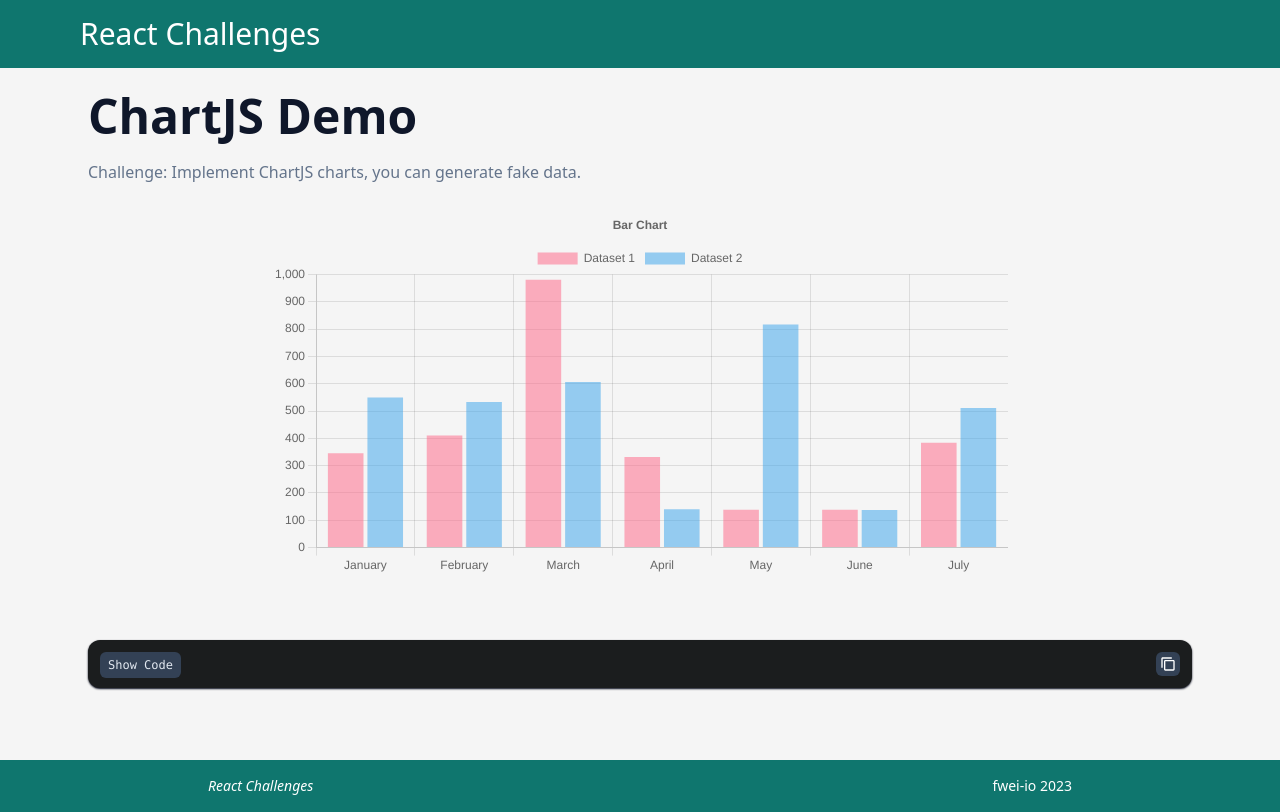
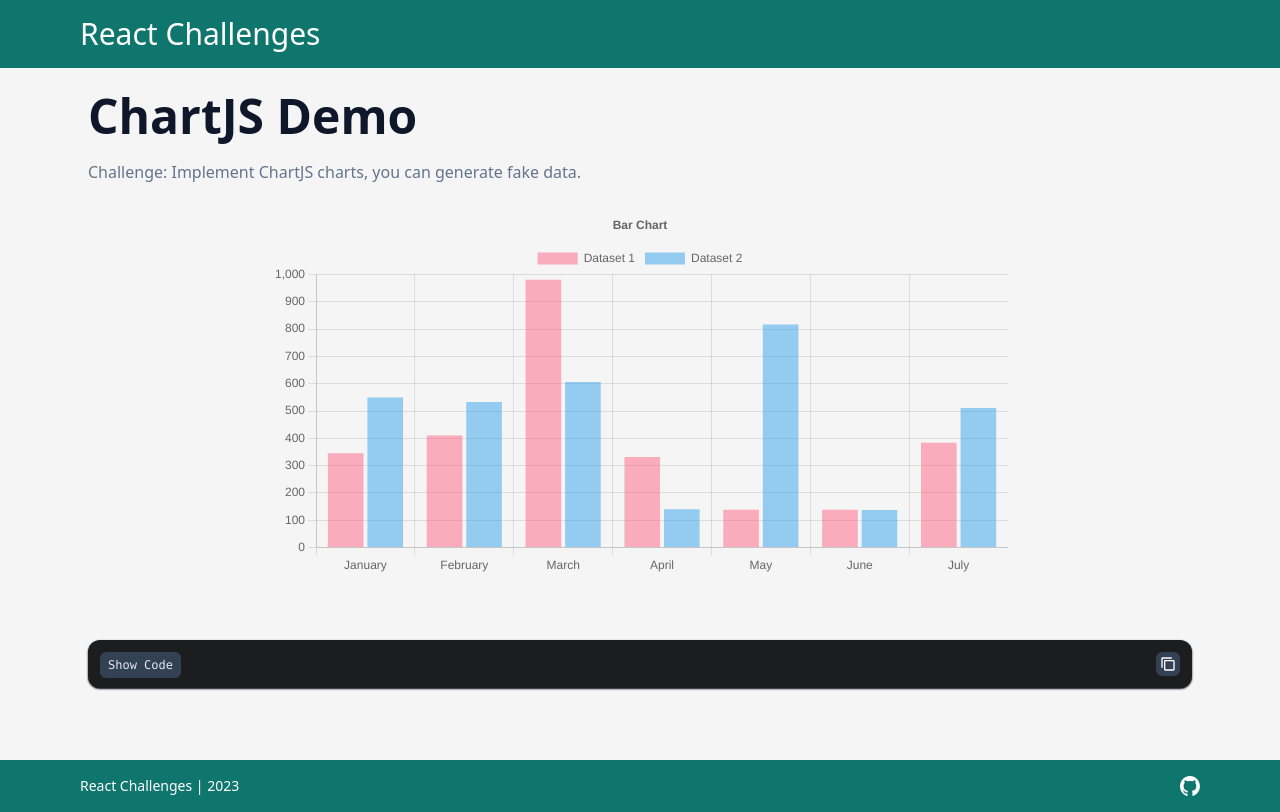
Before and after one commit to fwei-io/react-challenges, a React (Vite) app: page /ChartJSDemo in a window 1280 px wide. Built offline with nearby package versions, Linux system fonts and the light colour scheme.

Commit message:
Added GH icon

```diff
--- a/src/components/Footer.jsx
+++ b/src/components/Footer.jsx
@@ -1,21 +1,19 @@
 import React from "react";
+import GitHub from '../assets/icons/github-mark-white.svg'
 
 export default function Footer() {
     const currentYear = new Date(Date.now()).getFullYear();
     return (
         <footer id="footer" className="bg-teal-700 text-white text-xl">
             <section
-                className="max-w-4xl mx-auto p-4 flex flex-col sm:flex-row sm:justify-between"
+                className="max-w-6xl mx-auto p-4 flex flex-col sm:flex-row sm:justify-between"
             >
-                <address>
-                    <a href="https://github.com/fwei-io/react-challenges.git">
-                        <p className="text-sm">React Challenges</p>
-                    </a>
-                </address>
-
+                <a href="/">
+                    <p className="text-sm font-light">React Challenges | { currentYear }</p>
+                </a>
                 <div className="flex flex-col sm:gap-2">
-                    <a href="https://github.com/fwei-io/react-challenges.git">
-                        <p className="text-right text-sm">fwei-io { currentYear }</p>
+                    <a href="https://github.com/fwei-io/react-challenges.git" title="GitHub React Challenges">
+                        <img src={GitHub} alt="GitHub" className="w-5 h-5 flex" />
                     </a>
                 </div>
             </section>
```
Also changed, not shown: src/assets/icons/github-mark-white.svg (added).
